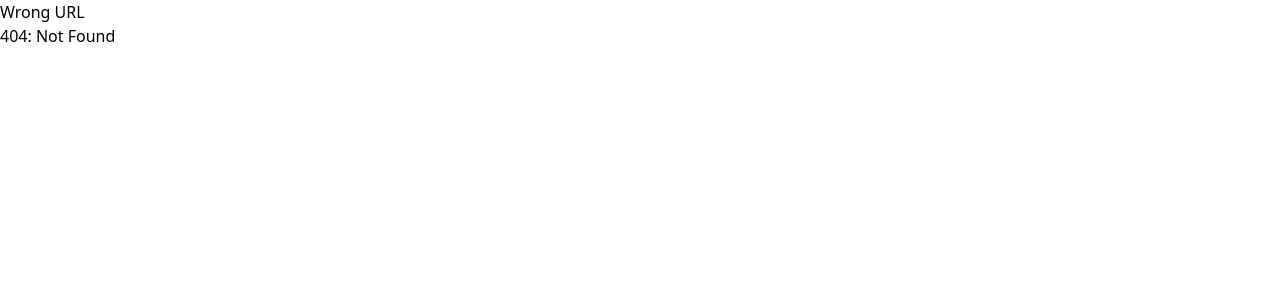
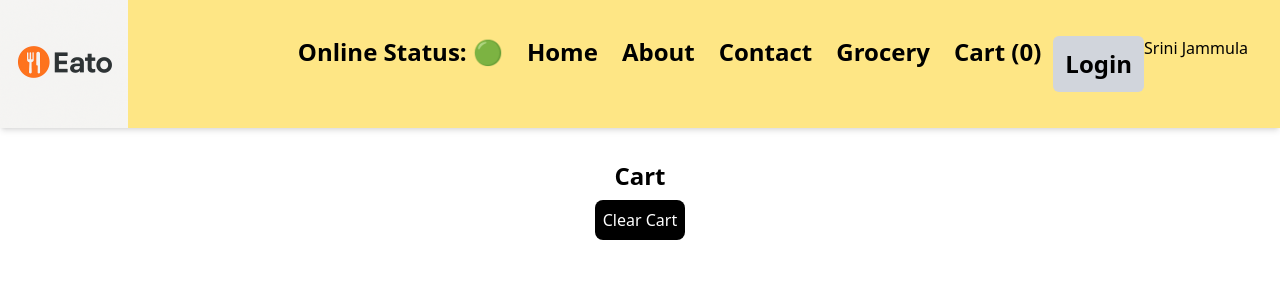
Before and after one commit to srinijammula/react-dev, a React (Vite) app: page /cart in a window 1280 px wide. Before the commit this address had no page. Shown: the top 300 px of the page. Built offline with nearby package versions, Linux system fonts and the light colour scheme.

Commit message:
add item to cart using redux dispatch and selector

```diff
--- a/package.json
+++ b/package.json
@@ -1,10 +1,13 @@
 {
   "dependencies": {
+    "@reduxjs/toolkit": "^2.11.2",
     "@tailwindcss/postcss": "^4.1.18",
     "react": "^19.2.2",
     "react-dom": "^19.2.2",
+    "react-redux": "^9.2.0",
     "react-router": "^6.30.1",
     "react-router-dom": "^6.30.1",
+    "redux": "^5.0.1",
     "tailwindcss": "^4.1.18"
   },
   "name": "react-dev",
--- /dev/null
+++ b/src/components/Cart.js
@@ -0,0 +1,23 @@
+import { useDispatch, useSelector } from "react-redux";
+import { MenuCard } from "./MenuCard";
+import { clearCart } from "../utils/cartSlice";
+
+const Cart =() => {
+    const cartItems=useSelector((store)=>store.cart.items);
+
+    const dispatch = useDispatch();
+
+    const handleClearCart=()=>{
+        dispatch(clearCart())
+    }
+
+    return (<div className="text-center m-4 p-4">
+        <h1 className="font-bold text-2xl">Cart</h1>
+        <button className="rounded-lg bg-black text-white p-2 m-2" onClick={handleClearCart}>Clear Cart</button>
+        <div>
+            {cartItems.map(item => <MenuCard key={item.menuData.id} menuData={item.menuData} />)}
+        </div>
+    </div>)
+};
+
+export default Cart;
--- a/src/components/Header.js
+++ b/src/components/Header.js
@@ -2,13 +2,15 @@
 import { Link } from "react-router-dom"
 import { useOnlineStatus } from "../utils/useOnlineStatus"
 import UserContext from "../utils/UserContext"
+import { useSelector } from "react-redux"
 
 const logo = new URL('../img/eato_logo.png',import.meta.url).href
 export const Header = () => {
     const [btnName,setBtnName]=useState('Login')
     const onlineStatus = useOnlineStatus();
     const data=useContext(UserContext);
-    console.log(data);
+    const cartItems=useSelector((store)=>store.cart.items);
+
     return (
         <div className="flex justify-between shadow-md sm:bg-amber-200 bg-green-200">
             <div>
@@ -21,7 +23,7 @@
                     <Link to="/about"><li className="px-3 font-bold text-2xl">About</li></Link>
                     <Link to="/contact"><li className="px-3 font-bold text-2xl">Contact</li></Link>
                     <Link to="/grocery"><li className="px-3 font-bold text-2xl">Grocery</li></Link>
-                    <li className="px-3 font-bold text-2xl">Cart</li>
+                    <Link to="/cart"><li className="px-3 font-bold text-2xl">Cart ({cartItems.length})</li></Link>
                     <button className="font-bold text-2xl p-3 rounded-md bg-gray-300 hover:bg-gray-400" onClick={() => {setBtnName(btnName=='Login'?'Logout':'Login')}}>{btnName}</button>
                     <li>{data.loggedInUser}</li>
                 </ul>
--- a/src/components/MenuCard.js
+++ b/src/components/MenuCard.js
@@ -1,13 +1,20 @@
+import { useDispatch } from "react-redux";
 import { menuImgUrl } from "../utils/constants"
+import { addItem } from "../utils/cartSlice";
 
 export const MenuCard = (props) => {
-    const {name, imageId, ratings, defaultPrice, price} = props.menuData
+    const {name, imageId, ratings, defaultPrice, price} = props.menuData;
+    const dispatch = useDispatch();
+    const handleAddItem=()=>{
+        dispatch(addItem(props));
+    }
+
     return (
         <div className="p-4 m-3 bg-sky-100 rounded-md">
             <img className='rounded-sm' src={menuImgUrl+imageId} />
             <h3>{name}</h3>
             <h4>{defaultPrice?"₹"+defaultPrice/100:"₹"+price/100}</h4>
-
+            <button className="bg-black text-white p-2 rounded-lg cursor-pointer" onClick={handleAddItem}>Add</button>
         </div>
     )
 }
--- /dev/null
+++ b/src/utils/appStore.js
@@ -0,0 +1,10 @@
+import { configureStore, createReducer } from "@reduxjs/toolkit";
+import cartReducer from './cartSlice'
+
+const appStore=configureStore({
+    reducer:{
+        cart: cartReducer
+    }
+});
+
+export default appStore;
--- /dev/null
+++ b/src/utils/cartSlice.js
@@ -0,0 +1,23 @@
+import { createSlice } from "@reduxjs/toolkit";
+
+const cartSlice=createSlice({
+    name:'cart',
+    initialState:{
+        items:[]
+    },
+    reducers:{
+        addItem:(state, action)=>{
+            state.items.push(action.payload);
+        },
+        removeItem:(state,action)=>{
+            state.items.pop();
+        },
+        clearCart:(state)=>{
+            state.items.length=0;
+        }
+    }
+})
+
+export const {addItem,removeItem,clearCart}=cartSlice.actions;
+
+export default cartSlice.reducer;
```
Also changed, not shown: src/App.js (+9 -1 lines), 1 other file (tests, documents, lock files or other folders).
